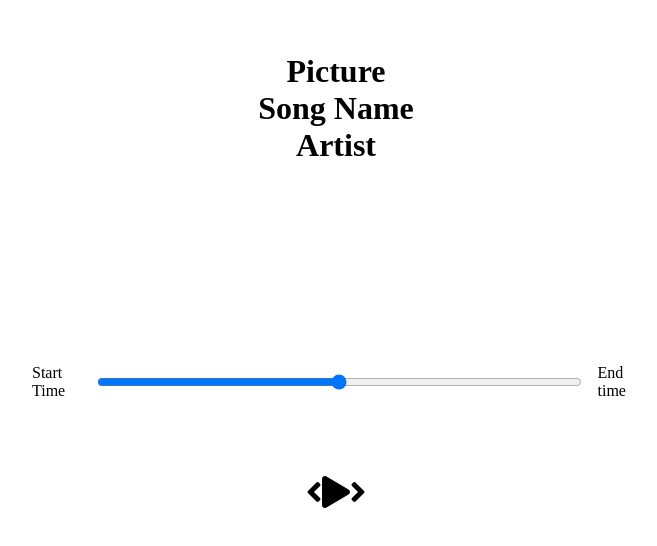
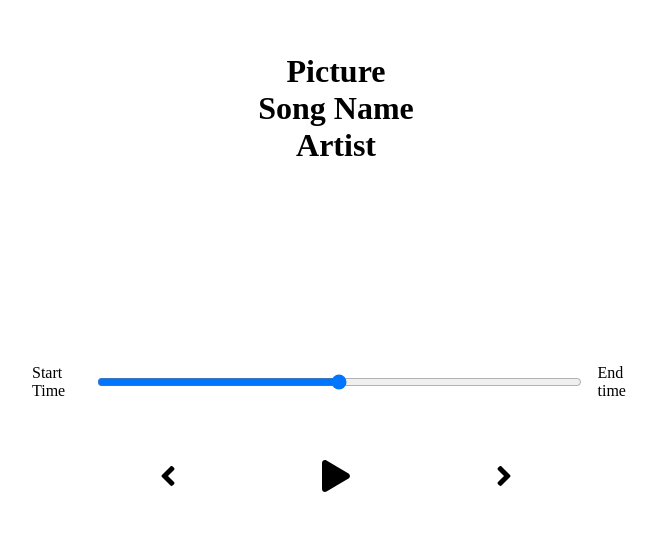
Before and after one commit to Abdul-SamadSaleem/music-player, a React (Create React App) app: page / in a window 1280 px wide. Shown: the part 132-678 px from the top of the page, without its empty margins (304-961 px from the left). Built offline with nearby package versions, Linux system fonts and the light colour scheme.

Commit message:
spelling fix-up

```diff
--- a/src/Components/Player.js
+++ b/src/Components/Player.js
@@ -9,7 +9,7 @@ export default function Player() {
                 <input type="range"/>
                 <p>End time</p>
             </div>
-            <div className="play-cotrol">
+            <div className="play-control">
                 <FontAwesomeIcon className="skip-back" size="2x" icon={faAngleLeft} />
                 <FontAwesomeIcon className="play" size="2x" icon={faPlay} />
                 <FontAwesomeIcon className="skip-forward" size="2x" icon={faAngleRight} />
```
